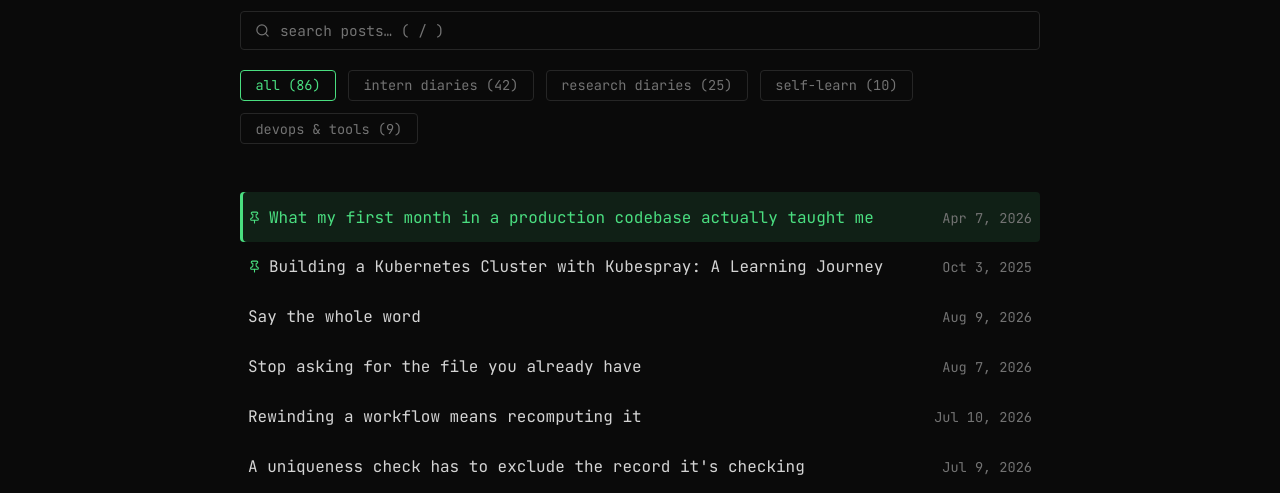
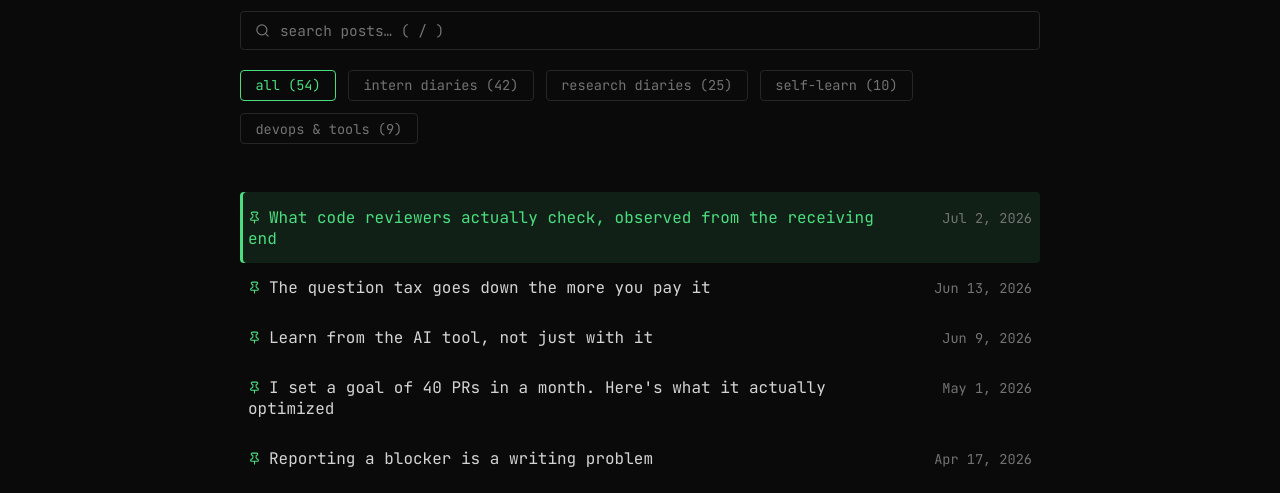
Before and after one commit to udaraKavishka/dev-portfolio, a Next.js app: page /blog in a window 1280 px wide. Shown: the part 307-800 px from the top of the page. Built offline with nearby package versions, Linux system fonts and the light colour scheme; no server answers.

Commit message:
feat: pin blog posts and update category filtering logic

```diff
--- a/posts/getting-comfortable-asking-questions.mdx
+++ b/posts/getting-comfortable-asking-questions.mdx
@@ -2,6 +2,7 @@
 title: "The question tax goes down the more you pay it"
 date: "2026-06-13"
 category: "intern-diaries"
+pinned: true
 excerpt: "Asking questions at work felt expensive for months: each one seemed to spend credibility. Then the accounting flipped, and I finally saw what questions actually cost."
 tags: ["Internship", "Communication", "Career"]
 readTime: "3 min read"
--- a/posts/how-to-report-a-blocker.mdx
+++ b/posts/how-to-report-a-blocker.mdx
@@ -2,6 +2,7 @@
 title: "Reporting a blocker is a writing problem"
 date: "2026-04-17"
 category: "intern-diaries"
+pinned: true
 excerpt: "The gap between 'still stuck on the deploy thing' and a blocker report that gets you unblocked in five minutes is structure, not seniority."
 tags: ["Communication", "Internship", "Teamwork"]
 readTime: "3 min read"
--- a/posts/learn-from-ai-tools-not-just-with-them.mdx
+++ b/posts/learn-from-ai-tools-not-just-with-them.mdx
@@ -2,6 +2,7 @@
 title: "Learn from the AI tool, not just with it"
 date: "2026-06-09"
 category: "intern-diaries"
+pinned: true
 excerpt: "The advice that changed how I use coding assistants as a junior: treat every generated solution as a lesson to be read, not just a diff to be shipped."
 tags: ["AI Tools", "Learning", "Internship"]
 readTime: "3 min read"
--- a/posts/pr-throughput-habit.mdx
+++ b/posts/pr-throughput-habit.mdx
@@ -2,6 +2,7 @@
 title: "I set a goal of 40 PRs in a month. Here's what it actually optimized"
 date: "2026-05-01"
 category: "intern-diaries"
+pinned: true
 excerpt: "A throughput target sounds like a vanity metric. Used carefully, it reshaped how I scoped work, and the side effects were the real prize."
 tags: ["Career", "Productivity", "Internship"]
 readTime: "3 min read"
--- a/posts/prevent-the-problem.mdx
+++ b/posts/prevent-the-problem.mdx
@@ -2,6 +2,7 @@
 title: "Stop solving problems you could have prevented"
 date: "2026-04-14"
 category: "intern-diaries"
+pinned: true
 excerpt: "The best engineering advice I've received as an intern: don't get good at finding solutions, get good at not having the problem in the first place."
 tags: ["Internship", "Career", "Software Engineering"]
 readTime: "3 min read"
--- a/posts/reading-a-mature-codebase.mdx
+++ b/posts/reading-a-mature-codebase.mdx
@@ -2,6 +2,7 @@
 title: "How I learned to read a codebase I didn't write"
 date: "2026-03-20"
 category: "intern-diaries"
+pinned: true
 excerpt: "Nothing at university prepares you for a codebase with years of history. Notes from my first months inside one."
 tags: ["Career", "Internship", "Software Engineering"]
 readTime: "3 min read"
--- a/posts/small-tickets-teach-the-data-model.mdx
+++ b/posts/small-tickets-teach-the-data-model.mdx
@@ -2,6 +2,7 @@
 title: "Small tickets are a guided tour of the data model"
 date: "2026-02-28"
 category: "intern-diaries"
+pinned: true
 excerpt: "Updating a document template and swapping a logo sound like chores. Each one forced me through a different layer of the system, which is exactly the point."
 tags: ["Internship", "Learning", "Software Engineering"]
 readTime: "3 min read"
--- a/posts/standup-is-a-classroom.mdx
+++ b/posts/standup-is-a-classroom.mdx
@@ -2,6 +2,7 @@
 title: "Standup is a classroom if you shut up and listen"
 date: "2026-03-01"
 category: "intern-diaries"
+pinned: true
 excerpt: "Fifteen minutes a day of experienced engineers narrating their work is a free course in how software actually gets built. Most of the value is in other people's updates."
 tags: ["Internship", "Career", "Teamwork"]
 readTime: "3 min read"
--- a/posts/what-reviewers-actually-check.mdx
+++ b/posts/what-reviewers-actually-check.mdx
@@ -2,6 +2,7 @@
 title: "What code reviewers actually check, observed from the receiving end"
 date: "2026-07-02"
 category: "intern-diaries"
+pinned: true
 excerpt: "Months of having my PRs reviewed taught me the real checklist, and it isn't style. It's data, states, and whether the change can be trusted at 2am."
 tags: ["Code Review", "Internship", "Software Engineering"]
 readTime: "3 min read"
--- a/src/components/BlogList.tsx
+++ b/src/components/BlogList.tsx
@@ -6,7 +6,7 @@ import { useEffect, useLayoutEffect, useMemo, useRef, useState } from 'react';
 import { motion } from 'framer-motion';
 import { Pin, Search } from 'lucide-react';
 import type { Post, SearchEntry } from '@/lib/posts';
-import { CATEGORIES } from '@/lib/categories';
+import { CATEGORIES, ARCHIVED_CATEGORIES } from '@/lib/categories';
 import styles from './BlogList.module.css';
 
 interface BlogListProps {
@@ -77,11 +77,21 @@ export default function BlogList({ posts, searchIndex }: BlogListProps) {
         return new Map(searchIndex.map((entry) => [entry.slug, entry.body]));
     }, [searchIndex]);
 
+    // Archived categories are day-to-day notes: they show under their own
+    // filter, but the "all" list keeps only the pinned ones.
+    const allPosts = useMemo(
+        () =>
+            posts.filter(
+                (post) => post.pinned || !ARCHIVED_CATEGORIES.has(post.category ?? '')
+            ),
+        [posts]
+    );
+
     const filteredPosts = useMemo(() => {
         const byCategory = (
             activeCategory
                 ? posts.filter((post) => post.category === activeCategory)
-                : posts
+                : allPosts
         )
             .slice()
             .sort((a, b) => Number(b.pinned ?? false) - Number(a.pinned ?? false));
@@ -103,7 +113,7 @@ export default function BlogList({ posts, searchIndex }: BlogListProps) {
             }
         }
         return [...titleMatches, ...bodyMatches];
-    }, [posts, activeCategory, query, bodyMap]);
+    }, [posts, allPosts, activeCategory, query, bodyMap]);
 
     // Reset the highlight whenever the visible set changes (adjust-state-during-render).
     const selectionKey = `${activeCategory ?? ''}|${query.trim().toLowerCase()}`;
@@ -272,7 +282,7 @@ export default function BlogList({ posts, searchIndex }: BlogListProps) {
                     className={`${styles.filter} ${!activeCategory ? styles.filterActive : ''}`}
                     onClick={() => setCategory(null)}
                 >
-                    all ({posts.length})
+                    all ({allPosts.length})
                 </button>
                 {CATEGORIES.map((category) => (
                     <button
--- a/src/lib/categories.ts
+++ b/src/lib/categories.ts
@@ -4,3 +4,7 @@ export const CATEGORIES = [
     { slug: 'self-learn', label: 'self-learn' },
     { slug: 'devops-tools', label: 'devops & tools' },
 ] as const;
+
+// Posts in these categories are day-to-day notes: they stay reachable under
+// their own filter, but only the pinned ones surface in the "all" list.
+export const ARCHIVED_CATEGORIES = new Set<string>(['intern-diaries']);
```
Also changed, not shown: public/blog/product-mindset-software-engineer/cover.png (added).
